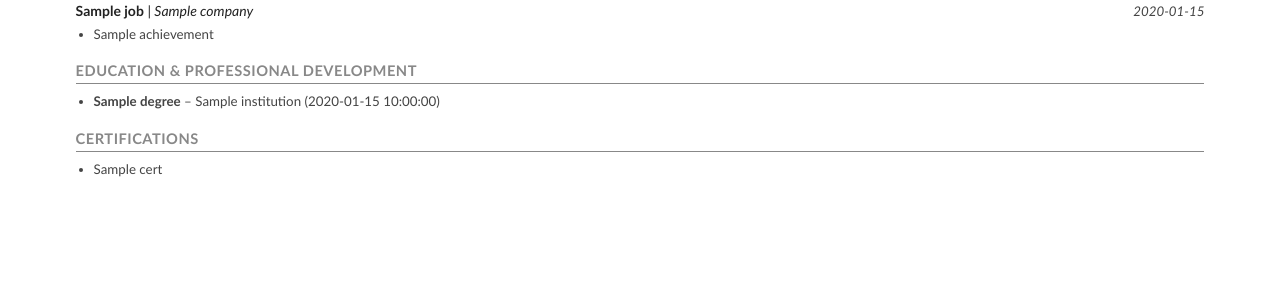
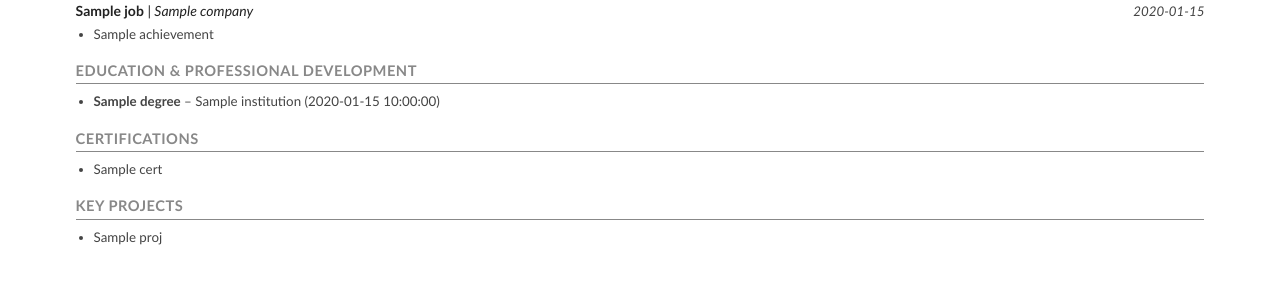
Before and after one commit to thulanesigasa/resume_builder, a Python web app: template templates/ats_resumes/corporate_it_support_resume.html in a window 1280 px wide. Shown: the part 350-650 px from the top of the page. Run offline with Jinja, Linux system fonts and the light colour scheme; the template is opened without the code that fills it: most values are stand-ins (such as "Sample title", 1, 10 or a date in 2020).

Commit message:
feat: restore Key Projects section in corporate IT support template

```diff
--- a/templates/ats_resumes/corporate_it_support_resume.html
+++ b/templates/ats_resumes/corporate_it_support_resume.html
@@ -246,5 +246,21 @@
     </div>
     {% endif %}
 
+    {% if key_projects or projects %}
+    <div class="section">
+        <div class="section-header">Key Projects</div>
+        <ul>
+            {% for proj in key_projects or projects %}
+            <li>
+                {% if proj is mapping %}
+                <strong>{{ proj.title or proj.name }}</strong>{% if proj.tech or proj.technologies %} ({{ proj.tech or proj.technologies }}){% endif %}{% if proj.description %}: {{ proj.description }}{% endif %}
+                {% else %}
+                {{ proj }}
+                {% endif %}
+            </li>
+            {% endfor %}
+        </ul>
+    </div>
+    {% endif %}
 </body>
 </html>
```
